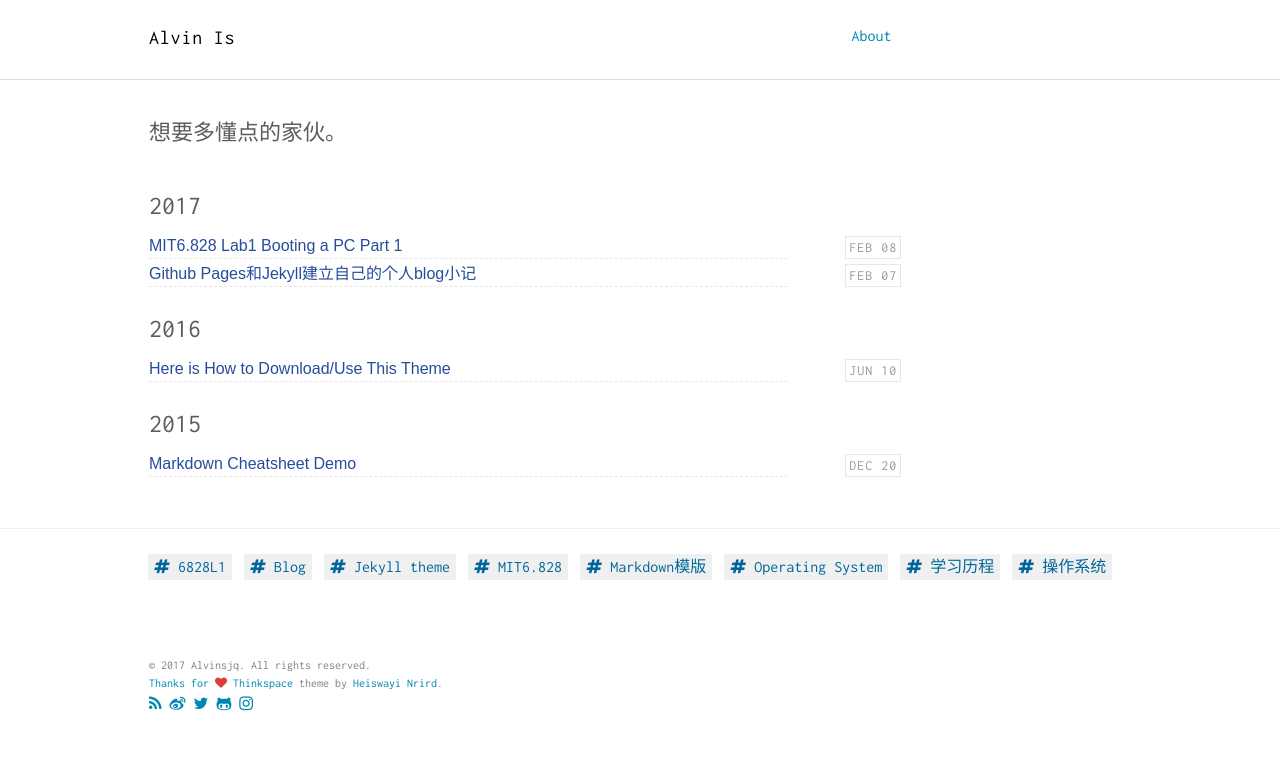
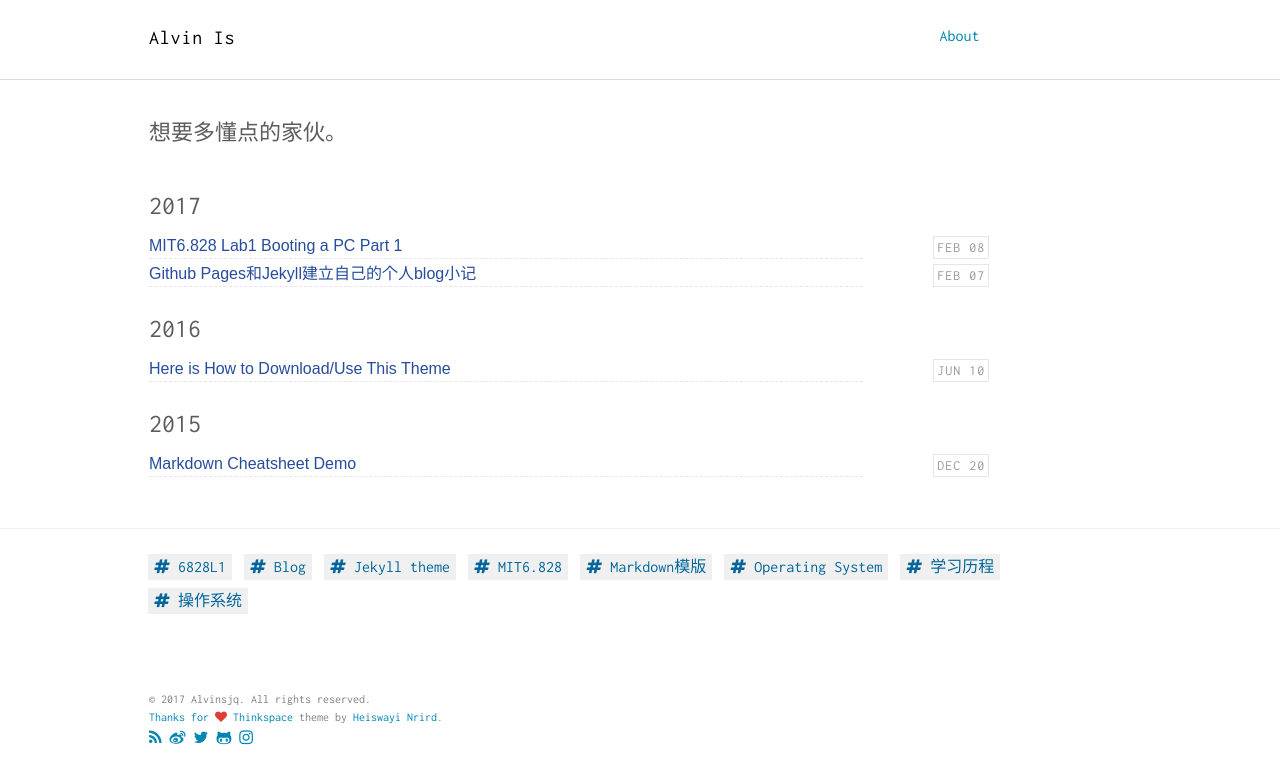
Before and after one commit to Alvinsjq/Alvinsjq.github.io, a Jekyll site: the page built from index.html, in a window 1280 px wide. Shown: the top 784 px of the page. Built offline with Jekyll 4.4.1, drawn with Linux system fonts in a browser that asks for light colours.

Commit message:
2st modified

```diff
--- a/assets/scss/_layout.scss
+++ b/assets/scss/_layout.scss
@@ -42,7 +42,7 @@ hr {
   padding: $base-spacing;
   margin-left: 125px;
   margin-right: auto;
-  max-width: 800px;
+  max-width: 888px;
   font-weight: normal;
 }
 
@@ -313,9 +313,11 @@ hr {
     margin-bottom: 20px;
     margin-left: 148px;
    margin-right: auto;
+   max-width: 888px;
     a.tag-anchor {
         margin-right: 4px;
         margin-bottom: 8px;
+
         border: 1px solid transparent;
         white-space: nowrap;
         padding-left: 5px;
```
